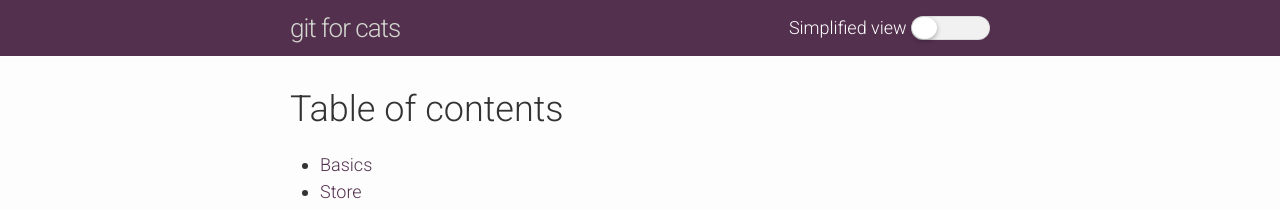
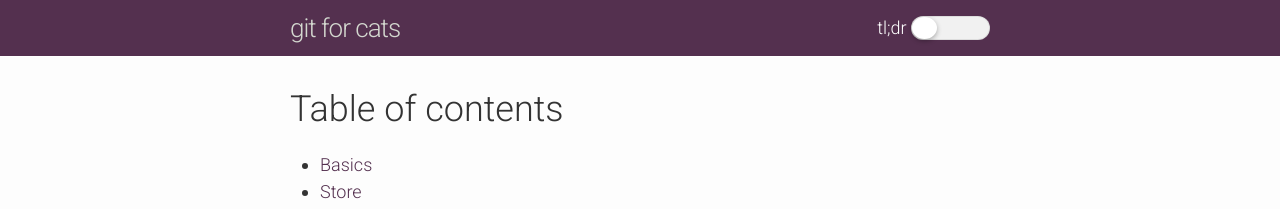
Before and after one commit to akoskm/gitforcats, a Jekyll site: the page built from index.html, in a window 1280 px wide and 900 px high. Shown: the top 209 px of the window. Built offline with Jekyll 4.4.1, drawn with Linux system fonts in a browser that asks for light colours; nearby versions of some CDN libraries.

Commit message:
Update header.html

```diff
--- a/_includes/header.html
+++ b/_includes/header.html
@@ -12,7 +12,7 @@
           <path fill="#424242" d="M18,13.516C18,14.335,17.335,15,16.516,15H1.484C0.665,15,0,14.335,0,13.516l0,0 c0-0.82,0.665-1.484,1.484-1.484h15.031C17.335,12.031,18,12.696,18,13.516L18,13.516z"/>
         </svg>
       </a>
-      <span>Simplified view</span>
+      <span>tl;dr</span>
       <div class="switch">
         <input id="simpleswitch" class="cmn-toggle cmn-toggle-round" type="checkbox">
           <label for="simpleswitch"></label>
```
